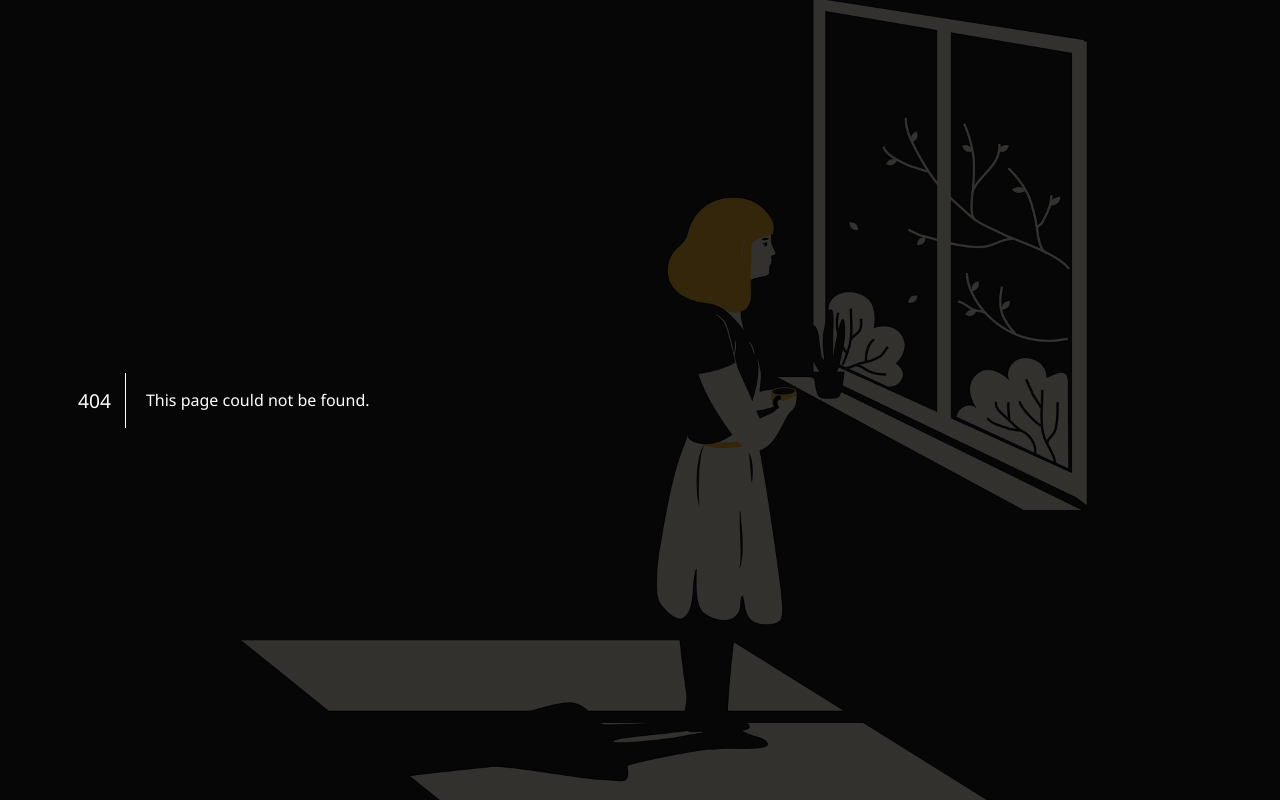
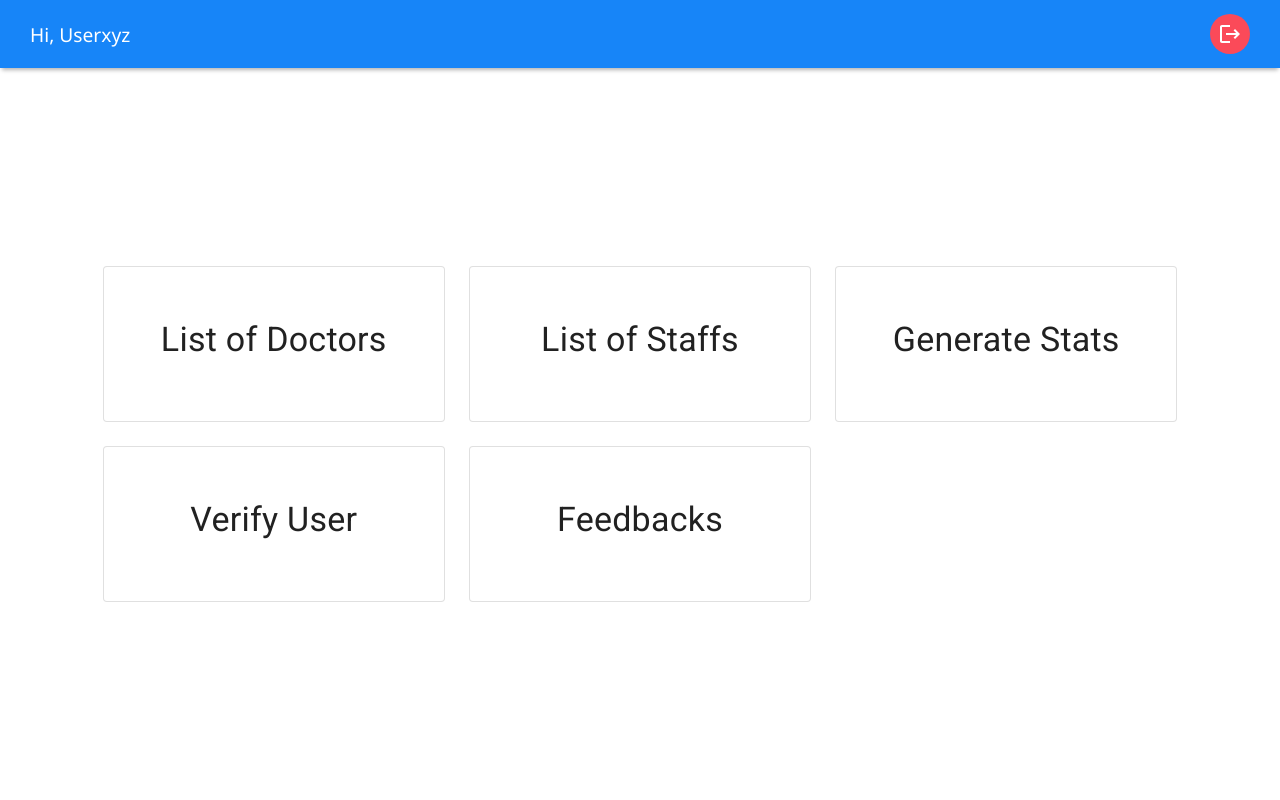
Before and after one commit to SandeepKrSuman/medcare, a React (Create React App) app: page /dashboard/admin in a window 1280 px wide. Before the commit this address had no page. Built offline with nearby package versions, Linux system fonts and the light colour scheme.

Commit message:
Dashboards

```diff
--- a/src/App.js
+++ b/src/App.js
@@ -4,6 +4,10 @@ import HomePage from "./components/HomePage/HomePage";
 import Page404 from "./components/Page404/Page404";
 import SignIn from "./components/SignIn/SignIn";
 import SignUp from "./components/SignUp/SignUp";
+import PatientDash from "./components/Dashboard/Patient/Patinet";
+import DoctorDash from "./components/Dashboard/Doctor/Doctor";
+import StaffDash from "./components/Dashboard/Staff/Staff";
+import AdminDash from "./components/Dashboard/Admin/Admin";
 
 function App() {
   return (
@@ -12,6 +16,10 @@ function App() {
         <Route path="/" exact element={<HomePage />} />
         <Route path="/signin" exact element={<SignIn />} />
         <Route path="/signUp" exact element={<SignUp />} />
+        <Route path="/dashboard/patient" exact element={<PatientDash />} />
+        <Route path="/dashboard/doctor" exact element={<DoctorDash />} />
+        <Route path="/dashboard/staff" exact element={<StaffDash />} />
+        <Route path="/dashboard/admin" exact element={<AdminDash />} />
         <Route path="/*" element={<Page404 />} />
       </Routes>
     </Router>
--- /dev/null
+++ b/src/components/DashTabs/DashTabs.js
@@ -0,0 +1,31 @@
+import React from "react";
+import { Grid, Card, CardContent, Typography } from "@mui/material";
+
+import styles from "./DashTabs.module.css";
+
+export default function DashTabs({ tabs }) {
+  return (
+    <div className={styles.container}>
+      <Grid className={styles.grid} container spacing={3}>
+        {tabs.map((tab, index) => (
+          <Grid key={index} item xs={12} md={6} lg={4}>
+            <Card
+              className={styles.card}
+              sx={{ maxWidth: "100%" }}
+              variant="outlined"
+              //   onClick={() => handleClick(props.cardTitle)}
+            >
+              <CardContent>
+                <br /> <br />
+                <Typography variant="h4" component="div">
+                  {tab.title}
+                </Typography>
+                <br /> <br />
+              </CardContent>
+            </Card>
+          </Grid>
+        ))}
+      </Grid>
+    </div>
+  );
+}
--- /dev/null
+++ b/src/components/DashTabs/DashTabs.module.css
@@ -0,0 +1,22 @@
+.container {
+    display: flex;
+    flex: 1;
+    justify-content: center;
+    align-items: center;
+}
+
+.grid {
+    padding: 7%
+}
+
+.card {
+    text-align: center;
+    cursor: pointer;
+}
+
+.card:hover {
+    background-color: #eeeeee;
+    -ms-transform: scale(1.03);
+    -webkit-transform: scale(1.03);
+    transform: scale(1.03);
+  }
--- /dev/null
+++ b/src/components/Dashboard/Admin/Admin.js
@@ -0,0 +1,14 @@
+import React from "react";
+import Dashboard from "../Dashboard";
+
+const tabs = [
+  { title: "List of Doctors", redirect: "/" },
+  { title: "List of Staffs", redirect: "/" },
+  { title: "Generate Stats", redirect: "/" },
+  { title: "Verify User", redirect: "/" },
+  { title: "Feedbacks", redirect: "/" },
+];
+
+export default function AdminDash() {
+  return <Dashboard tabs={tabs} />;
+}
--- /dev/null
+++ b/src/components/Dashboard/Dashboard.js
@@ -0,0 +1,13 @@
+import React from "react";
+import Navbar from "../Navbar/Navbar";
+import DashTabs from "../DashTabs/DashTabs";
+import styles from "./Dashboard.module.css";
+
+export default function Dashboard({ tabs }) {
+  return (
+    <div className={styles.container}>
+      <Navbar />
+      <DashTabs tabs={tabs} />
+    </div>
+  );
+}
--- /dev/null
+++ b/src/components/Dashboard/Dashboard.module.css
@@ -0,0 +1,7 @@
+.container {
+    min-height: 100vh;
+    display: flex;
+    flex-direction: column;
+    justify-content: flex-start;
+    align-items: center;
+}
--- /dev/null
+++ b/src/components/Dashboard/Doctor/Doctor.js
@@ -0,0 +1,13 @@
+import React from "react";
+import Dashboard from "../Dashboard";
+
+const tabs = [
+  { title: "Appointments", redirect: "/" },
+  { title: "Upload Prescription", redirect: "/" },
+  { title: "Take a Leave", redirect: "/" },
+  { title: "Feedbacks", redirect: "/" },
+];
+
+export default function DoctorDash() {
+  return <Dashboard tabs={tabs} />;
+}
--- /dev/null
+++ b/src/components/Dashboard/Patient/Patinet.js
@@ -0,0 +1,15 @@
+import React from "react";
+import Dashboard from "../Dashboard";
+
+const tabs = [
+  { title: "View Location", redirect: "/" },
+  { title: "My Appointments", redirect: "/" },
+  { title: "Book Appointment", redirect: "/" },
+  { title: "Make Payment", redirect: "/" },
+  { title: "Prescriptions", redirect: "/" },
+  { title: "Feedback", redirect: "/" },
+];
+
+export default function PatientDash() {
+  return <Dashboard tabs={tabs} />;
+}
--- /dev/null
+++ b/src/components/Dashboard/Staff/Staff.js
@@ -0,0 +1,13 @@
+import React from "react";
+import Dashboard from "../Dashboard";
+
+const tabs = [
+  { title: "Book Appointment", redirect: "/" },
+  { title: "Cancel Appointment", redirect: "/" },
+  { title: "Make Payment", redirect: "/" },
+  { title: "Available Doctors", redirect: "/" },
+];
+
+export default function StaffDash() {
+  return <Dashboard tabs={tabs} />;
+}
--- /dev/null
+++ b/src/components/Navbar/Navbar.js
@@ -0,0 +1,23 @@
+import React from "react";
+import { Logout } from "@mui/icons-material";
+import styles from "./Navbar.module.css";
+import { Avatar, IconButton, Tooltip } from "@mui/material";
+
+export default function Navbar() {
+  const handleLogOut = () => {
+    console.log("Logout!");
+  };
+
+  return (
+    <div className={styles.appBar}>
+      <p className={styles.userName}>Hi, Userxyz</p>
+      <Tooltip title="Log Out">
+        <IconButton onClick={handleLogOut} sx={{ p: 0 }}>
+          <Avatar sx={{ bgcolor: "#fb4a59" }}>
+            <Logout />
+          </Avatar>
+        </IconButton>
+      </Tooltip>
+    </div>
+  );
+}
--- /dev/null
+++ b/src/components/Navbar/Navbar.module.css
@@ -0,0 +1,28 @@
+@import url('https://fonts.googleapis.com/css2?family=Noto+Sans&display=swap');
+
+.appBar {
+    background-color: #1785f8;
+    display: flex;
+    justify-content: space-between;
+    align-items: center;
+    padding: 14px 30px;
+    box-shadow: 0 4px 4px -2px rgba(0, 0, 0, 0.3);
+    width: 100%;
+  }
+
+  .userName {
+    color: white;
+    font-size: 1.2rem;
+    font-family: 'Noto Sans', sans-serif;
+  }
+
+  .logoutButton {
+    background: none;
+    border: none;
+    cursor: pointer;
+    display: flex;
+    align-items: center;
+    padding: 0;
+    color: white;
+    font-size: 2rem;
+  }
```
